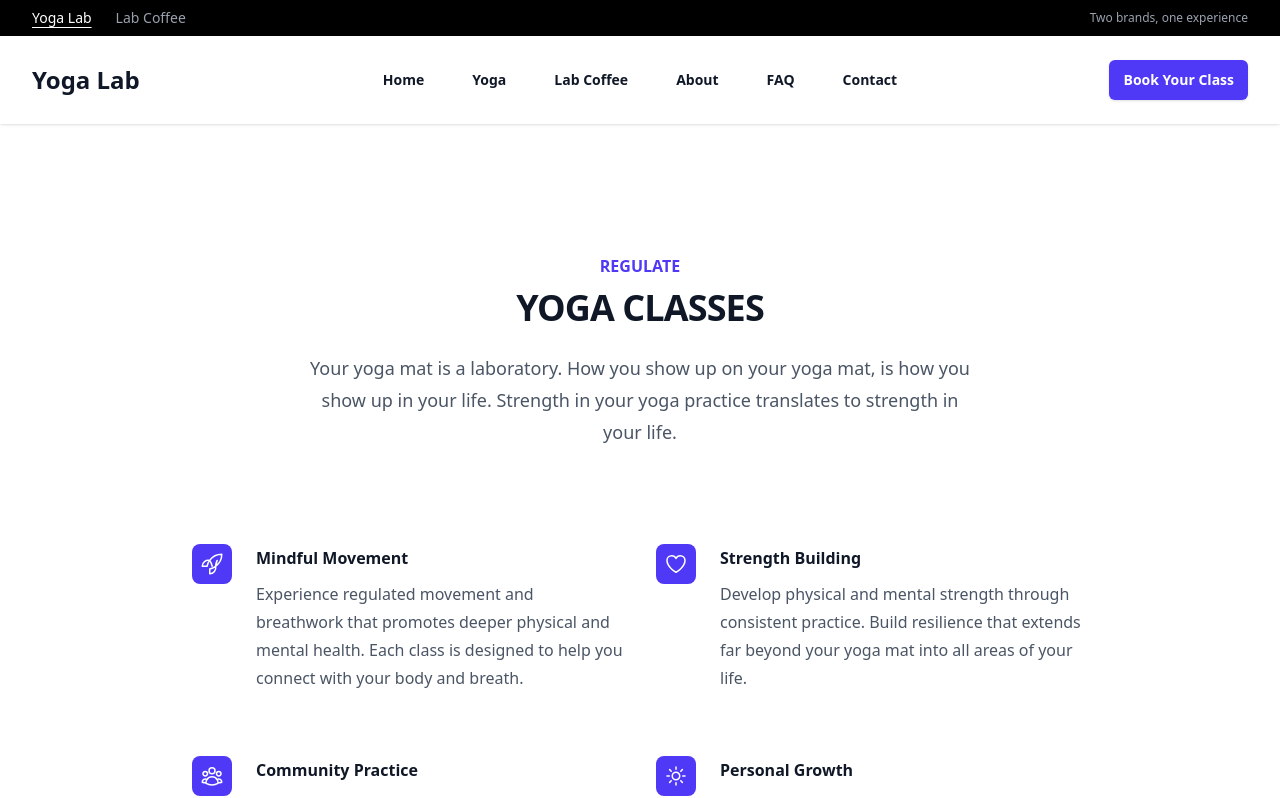
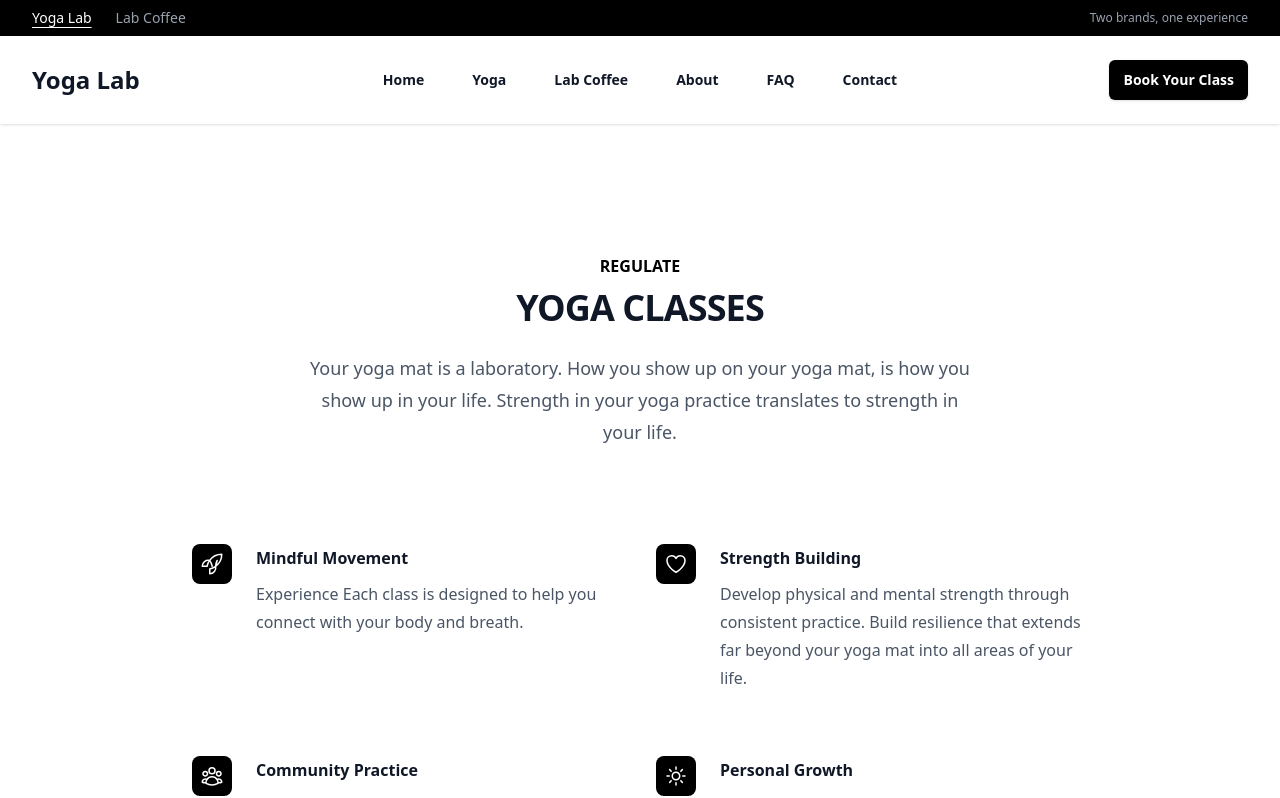
Before and after one commit to dkhundley/yogalab-website, a React (Vite) app: page /yoga in a window 1280 px wide. Shown: the top 798 px of the page. Built offline with nearby package versions, Linux system fonts and the light colour scheme.

Commit message:
style: Update color scheme to use black instead of indigo across multiple components

```diff
--- a/src/components/Header.jsx
+++ b/src/components/Header.jsx
@@ -34,7 +34,7 @@ export default function Header() {
         </div>
         <div className="hidden lg:flex lg:gap-x-12">
           {navigation.map((item) => (
-            <Link key={item.name} to={item.href} className="text-sm font-semibold leading-6 text-gray-900 hover:text-indigo-600 transition-colors">
+            <Link key={item.name} to={item.href} className="text-sm font-semibold leading-6 text-gray-900 hover:text-black transition-colors">
               {item.name}
             </Link>
           ))}
@@ -42,7 +42,7 @@ export default function Header() {
         <div className="hidden lg:flex lg:flex-1 lg:justify-end">
           <Link
             to="/book"
-            className="rounded-md bg-indigo-600 px-3.5 py-2.5 text-sm font-semibold text-white shadow-sm hover:bg-indigo-500 focus-visible:outline focus-visible:outline-2 focus-visible:outline-offset-2 focus-visible:outline-indigo-600 transition-colors"
+            className="rounded-md bg-black px-3.5 py-2.5 text-sm font-semibold text-white shadow-sm hover:bg-gray-800 focus-visible:outline focus-visible:outline-2 focus-visible:outline-offset-2 focus-visible:outline-black transition-colors"
           >
             Book Your Class
           </Link>
--- a/src/components/Hero.jsx
+++ b/src/components/Hero.jsx
@@ -31,13 +31,13 @@ export default function Hero() {
             Yoga Lab creates an experience for each and every person to access the foundational tools of yoga in a unique way.
           </p>
           <div className="mt-10 flex items-center justify-start gap-x-6">
-            <Link
-              to="/book"
-              className="rounded-md bg-black px-3.5 py-2.5 text-sm font-semibold text-white shadow-sm hover:bg-gray-800 focus-visible:outline focus-visible:outline-2 focus-visible:outline-offset-2 focus-visible:outline-black transition-colors"
+                  <Link
+                    to="/book"
+                    className="rounded-md bg-black px-3.5 py-2.5 text-sm font-semibold text-white shadow-sm hover:bg-gray-800 focus-visible:outline focus-visible:outline-2 focus-visible:outline-offset-2 focus-visible:outline-black transition-colors font-montserrat"
             >
               Regulate with Us
             </Link>
-            <Link to="/about" className="text-sm font-semibold leading-6 text-gray-900 flex items-center gap-1 hover:text-gray-500  transition-colors">
+                  <Link to="/about" className="text-sm font-semibold leading-6 text-gray-900 flex items-center gap-1 hover:text-gray-500  transition-colors font-montserrat">
               Learn more <ArrowRightIcon className="h-4 w-4" />
             </Link>
           </div>
--- a/src/pages/About.jsx
+++ b/src/pages/About.jsx
@@ -5,7 +5,7 @@ export default function About() {
     <div className="bg-white py-24 sm:py-32">
       <div className="mx-auto max-w-7xl px-6 lg:px-8">
         <div className="mx-auto max-w-2xl lg:text-center">
-          <h2 className="text-base font-semibold leading-7 text-indigo-600">OUR MISSION</h2>
+          <h2 className="text-base font-semibold leading-7 text-black">OUR MISSION</h2>
           <p className="mt-2 text-3xl font-bold tracking-tight text-gray-900 sm:text-4xl">
             About Yoga Lab
           </p>
@@ -35,7 +35,7 @@ export default function About() {
               </div>
 
               <div className="text-center">
-                <div className="mx-auto flex h-16 w-16 items-center justify-center rounded-full bg-indigo-600 mb-4">
+                <div className="mx-auto flex h-16 w-16 items-center justify-center rounded-full bg-black mb-4">
                   <svg className="h-8 w-8 text-white" fill="none" viewBox="0 0 24 24" strokeWidth="1.5" stroke="currentColor">
                     <path strokeLinecap="round" strokeLinejoin="round" d="M18 18.72a9.094 9.094 0 003.741-.479 3 3 0 00-4.682-2.72m.94 3.198l.001.031c0 .225-.012.447-.037.666A11.944 11.944 0 0112 21c-2.17 0-4.207-.576-5.963-1.584A6.062 6.062 0 016 18.719m12 0a5.971 5.971 0 00-.941-3.197m0 0A5.995 5.995 0 0012 12.75a5.995 5.995 0 00-5.058 2.772m0 0a3 3 0 00-4.681 2.72 8.986 8.986 0 003.74.477m.94-3.197a5.971 5.971 0 00-.94 3.197M15 6.75a3 3 0 11-6 0 3 3 0 016 0zm6 3a2.25 2.25 0 11-4.5 0 2.25 2.25 0 014.5 0zm-13.5 0a2.25 2.25 0 11-4.5 0 2.25 2.25 0 014.5 0z" />
                   </svg>
@@ -86,20 +86,20 @@ export default function About() {
 
         {/* Location */}
         <div className="mx-auto mt-16 max-w-4xl">
-          <div className="bg-indigo-50 rounded-2xl p-8 text-center">
+          <div className="bg-white rounded-2xl p-8 text-center">
             <h3 className="text-2xl font-bold text-gray-900 mb-4">Visit Us</h3>
             <p className="text-lg text-gray-700 mb-2">207 S. Prospect Road, Suite 2</p>
             <p className="text-lg text-gray-700 mb-6">Bloomington, IL 61704</p>
             <div className="flex flex-col sm:flex-row gap-4 justify-center">
               <Link
                 to="/yoga"
-                className="rounded-md bg-indigo-600 px-6 py-3 text-sm font-semibold text-white shadow-sm hover:bg-indigo-500 focus-visible:outline focus-visible:outline-2 focus-visible:outline-offset-2 focus-visible:outline-indigo-600 transition-colors"
+                className="rounded-md bg-black px-6 py-3 text-sm font-semibold text-white shadow-sm hover:bg-gray-800 focus-visible:outline focus-visible:outline-2 focus-visible:outline-offset-2 focus-visible:outline-black transition-colors"
               >
                 Explore Yoga Classes
               </Link>
               <Link
                 to="/coffee"
-                className="rounded-md bg-white px-6 py-3 text-sm font-semibold text-indigo-600 shadow-sm ring-1 ring-inset ring-indigo-600 hover:bg-indigo-50 transition-colors"
+                className="rounded-md bg-white px-6 py-3 text-sm font-semibold text-black shadow-sm ring-1 ring-inset ring-black hover:bg-gray-50 transition-colors"
               >
                 Visit Lab Coffee
               </Link>
--- a/src/pages/Book.jsx
+++ b/src/pages/Book.jsx
@@ -73,7 +73,7 @@ export default function Book() {
 
         {/* Booking Notice */}
         <div className="mx-auto max-w-4xl mb-12">
-          <div className="bg-indigo-50 border border-indigo-200 rounded-lg p-6">
+          <div className="bg-white border border-gray-200 rounded-lg p-6">
             <div className="flex">
               <div className="flex-shrink-0">
                 <svg className="h-5 w-5 text-indigo-400" viewBox="0 0 20 20" fill="currentColor">
--- a/src/pages/Yoga.jsx
+++ b/src/pages/Yoga.jsx
@@ -5,7 +5,7 @@ export default function Yoga() {
     <div className="bg-white py-24 sm:py-32">
       <div className="mx-auto max-w-7xl px-6 lg:px-8">
         <div className="mx-auto max-w-2xl lg:text-center">
-          <h2 className="text-base font-semibold leading-7 text-indigo-600">REGULATE</h2>
+          <h2 className="text-base font-semibold leading-7 text-black">REGULATE</h2>
           <p className="mt-2 text-3xl font-bold tracking-tight text-gray-900 sm:text-4xl">
             YOGA CLASSES
           </p>
@@ -19,7 +19,7 @@ export default function Yoga() {
           <dl className="grid max-w-xl grid-cols-1 gap-x-8 gap-y-10 lg:max-w-none lg:grid-cols-2 lg:gap-y-16">
             <div className="relative pl-16">
               <dt className="text-base font-semibold leading-7 text-gray-900">
-                <div className="absolute left-0 top-0 flex h-10 w-10 items-center justify-center rounded-lg bg-indigo-600">
+                <div className="absolute left-0 top-0 flex h-10 w-10 items-center justify-center rounded-lg bg-black">
                   <svg className="h-6 w-6 text-white" fill="none" viewBox="0 0 24 24" strokeWidth="1.5" stroke="currentColor">
                     <path strokeLinecap="round" strokeLinejoin="round" d="M15.59 14.37a6 6 0 01-5.84 7.38v-4.8m5.84-2.58a14.98 14.98 0 006.16-12.12A14.98 14.98 0 009.631 8.41m5.96 5.96a14.926 14.926 0 01-5.841 2.58m-.119-8.54a6 6 0 00-7.381 5.84h4.8m2.581-5.84a14.927 14.927 0 00-2.58 5.84m2.58-5.84a14.98 14.98 0 012.58 5.84M15.59 14.37A14.926 14.926 0 0117.17 8.41M15.59 14.37L17.17 8.41" />
                   </svg>
@@ -27,14 +27,14 @@ export default function Yoga() {
                 Mindful Movement
               </dt>
               <dd className="mt-2 text-base leading-7 text-gray-600">
-                Experience regulated movement and breathwork that promotes deeper physical and mental health.
+                Experience
                 Each class is designed to help you connect with your body and breath.
               </dd>
             </div>
 
             <div className="relative pl-16">
               <dt className="text-base font-semibold leading-7 text-gray-900">
-                <div className="absolute left-0 top-0 flex h-10 w-10 items-center justify-center rounded-lg bg-indigo-600">
+                <div className="absolute left-0 top-0 flex h-10 w-10 items-center justify-center rounded-lg bg-black">
                   <svg className="h-6 w-6 text-white" fill="none" viewBox="0 0 24 24" strokeWidth="1.5" stroke="currentColor">
                     <path strokeLinecap="round" strokeLinejoin="round" d="M21 8.25c0-2.485-2.099-4.5-4.688-4.5-1.935 0-3.597 1.126-4.312 2.733-.715-1.607-2.377-2.733-4.313-2.733C5.1 3.75 3 5.765 3 8.25c0 7.22 9 12 9 12s9-4.78 9-12z" />
                   </svg>
@@ -49,7 +49,7 @@ export default function Yoga() {
 
             <div className="relative pl-16">
               <dt className="text-base font-semibold leading-7 text-gray-900">
-                <div className="absolute left-0 top-0 flex h-10 w-10 items-center justify-center rounded-lg bg-indigo-600">
+                <div className="absolute left-0 top-0 flex h-10 w-10 items-center justify-center rounded-lg bg-black">
                   <svg className="h-6 w-6 text-white" fill="none" viewBox="0 0 24 24" strokeWidth="1.5" stroke="currentColor">
                     <path strokeLinecap="round" strokeLinejoin="round" d="M18 18.72a9.094 9.094 0 003.741-.479 3 3 0 00-4.682-2.72m.94 3.198l.001.031c0 .225-.012.447-.037.666A11.944 11.944 0 0112 21c-2.17 0-4.207-.576-5.963-1.584A6.062 6.062 0 016 18.719m12 0a5.971 5.971 0 00-.941-3.197m0 0A5.995 5.995 0 0012 12.75a5.995 5.995 0 00-5.058 2.772m0 0a3 3 0 00-4.681 2.72 8.986 8.986 0 003.74.477m.94-3.197a5.971 5.971 0 00-.94 3.197M15 6.75a3 3 0 11-6 0 3 3 0 016 0zm6 3a2.25 2.25 0 11-4.5 0 2.25 2.25 0 014.5 0zm-13.5 0a2.25 2.25 0 11-4.5 0 2.25 2.25 0 014.5 0z" />
                   </svg>
@@ -64,7 +64,7 @@ export default function Yoga() {
 
             <div className="relative pl-16">
               <dt className="text-base font-semibold leading-7 text-gray-900">
-                <div className="absolute left-0 top-0 flex h-10 w-10 items-center justify-center rounded-lg bg-indigo-600">
+                <div className="absolute left-0 top-0 flex h-10 w-10 items-center justify-center rounded-lg bg-black">
                   <svg className="h-6 w-6 text-white" fill="none" viewBox="0 0 24 24" strokeWidth="1.5" stroke="currentColor">
                     <path strokeLinecap="round" strokeLinejoin="round" d="M12 3v2.25m6.364.386l-1.591 1.591M21 12h-2.25m-.386 6.364l-1.591-1.591M12 18.75V21m-4.773-4.227l-1.591 1.591M5.25 12H3m4.227-4.773L5.636 5.636M15.75 12a3.75 3.75 0 11-7.5 0 3.75 3.75 0 017.5 0z" />
                   </svg>
@@ -82,7 +82,7 @@ export default function Yoga() {
         <div className="mt-16 text-center">
           <Link
             to="/book"
-            className="rounded-md bg-indigo-600 px-8 py-3 text-base font-semibold text-white shadow-sm hover:bg-indigo-500 focus-visible:outline focus-visible:outline-2 focus-visible:outline-offset-2 focus-visible:outline-indigo-600 transition-colors"
+            className="rounded-md bg-black px-8 py-3 text-base font-semibold text-white shadow-sm hover:bg-gray-800 focus-visible:outline focus-visible:outline-2 focus-visible:outline-offset-2 focus-visible:outline-black transition-colors"
           >
             Book Your Class
           </Link>
```
Also changed, not shown: src/components/ContactForm.jsx (+5 -5 lines).
